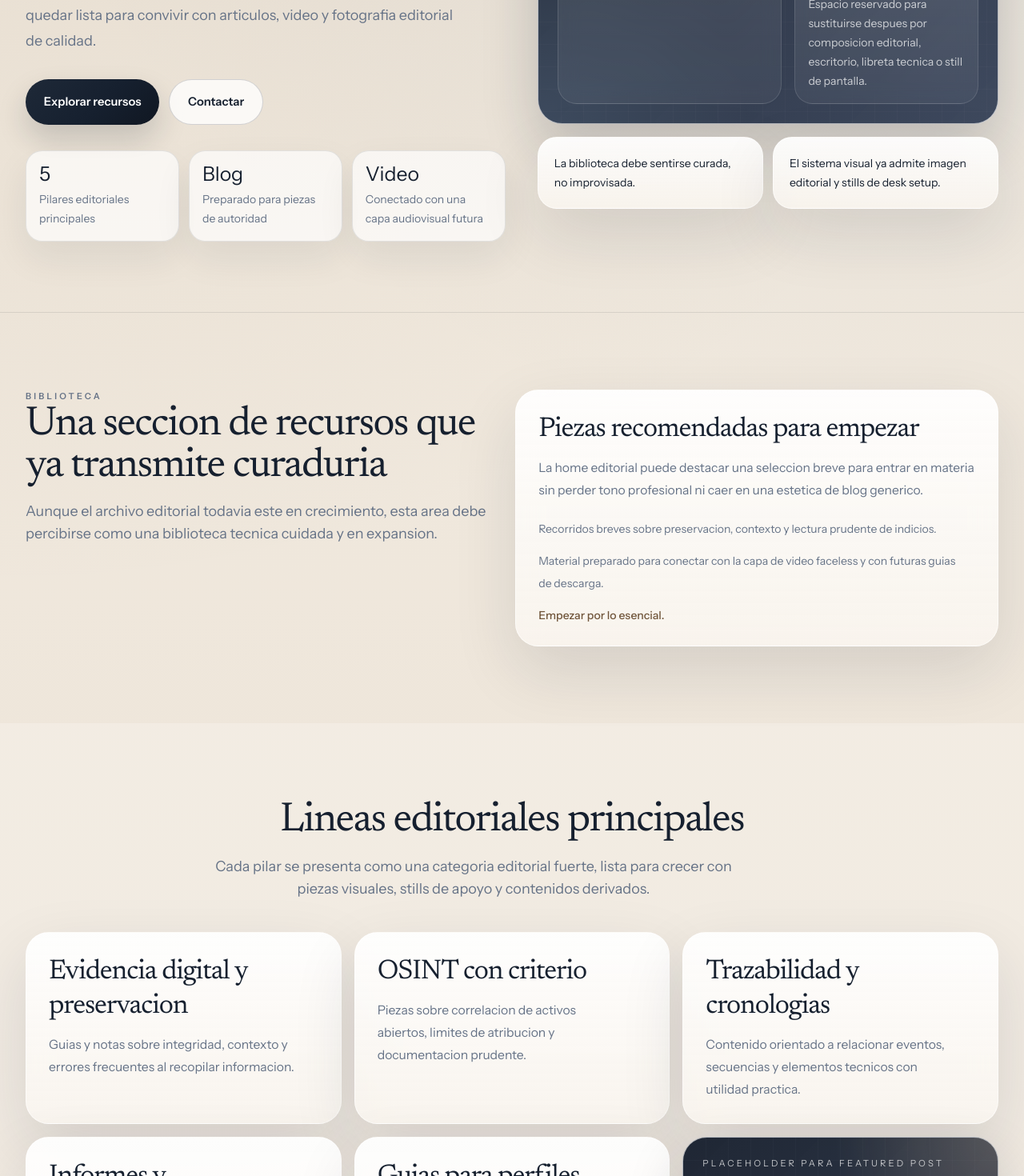
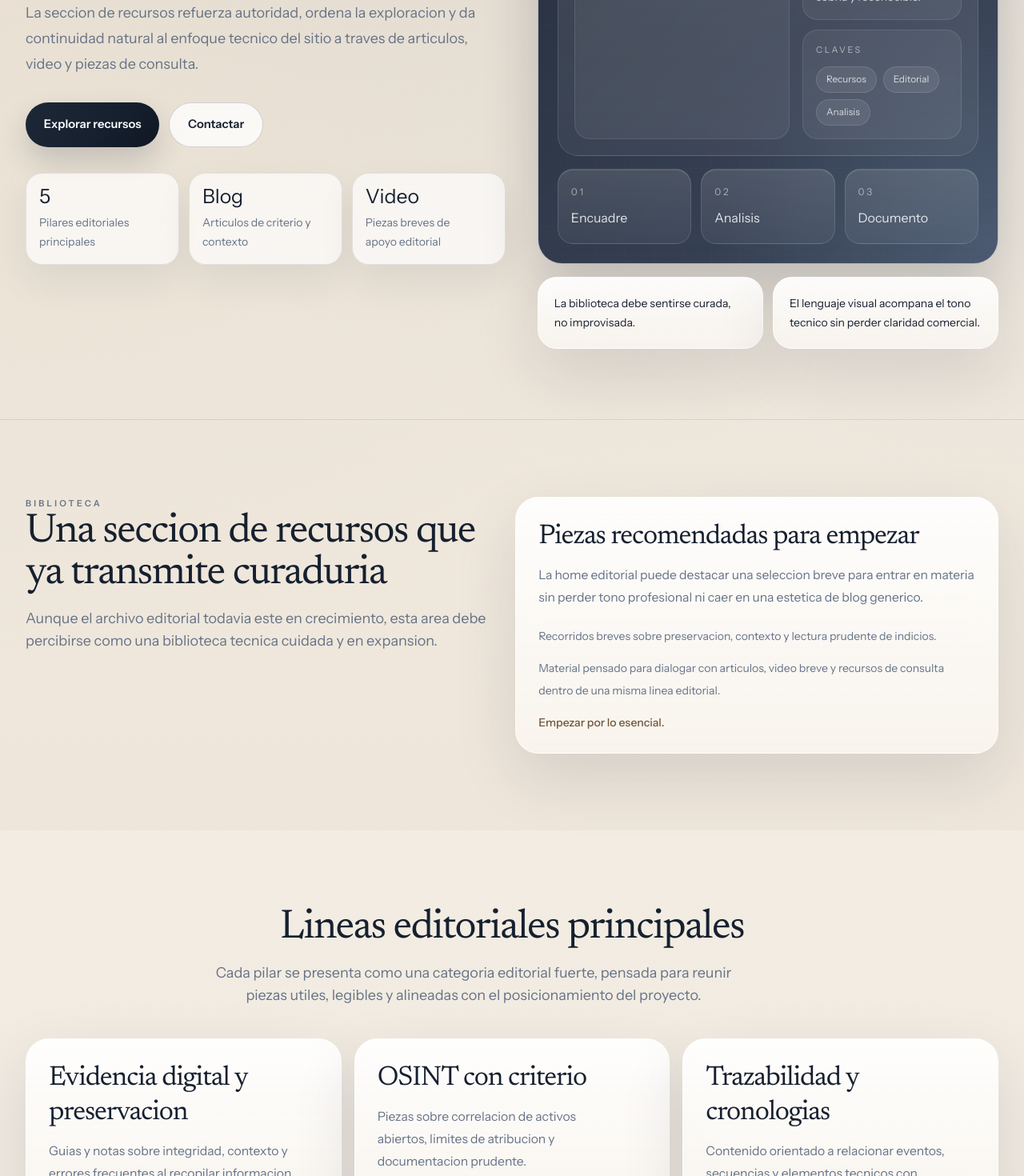
Before and after one commit to PdfNova/perito-digital-lab, a Next.js app in the folder app/: page /recursos in a window 1280 px wide. Shown: the part 800-2270 px from the top of the page at 80% size. Built offline with nearby package versions, Linux system fonts and the light colour scheme.

Commit message:
feat: finalize premium brand copy and editorial polish

```diff
--- a/app/src/app/globals.css
+++ b/app/src/app/globals.css
@@ -236,6 +236,12 @@ a {
   opacity: 0.24;
 }
 
+.visual-frame[data-surface="editorial"]::before {
+  background:
+    radial-gradient(circle at top left, rgba(241, 210, 174, 0.18), transparent 22%),
+    radial-gradient(circle at bottom right, rgba(119, 145, 177, 0.18), transparent 32%);
+}
+
 .visual-window {
   position: relative;
   border: 1px solid rgba(255, 255, 255, 0.12);
--- a/app/src/app/page.tsx
+++ b/app/src/app/page.tsx
@@ -259,7 +259,7 @@ export default function HomePage() {
                   La arquitectura visual ya contempla hero photography, stills de escritorio y
                   composiciones editoriales.
                 </p>
-                <p>Eso permite crecer en presencia sin rehacer componentes ni jerarquia.</p>
+                <p>La imagen acompana el posicionamiento del sitio y refuerza una presencia de firma mas consistente.</p>
               </div>
             </SurfaceCard>
           </div>
--- a/app/src/app/recursos/page.tsx
+++ b/app/src/app/recursos/page.tsx
@@ -51,25 +51,26 @@ export default function ResourcesPage() {
     <>
       <PageHero
         eyebrow="Recursos"
-        title="Una biblioteca editorial preparada para verse como parte de una marca tecnica seria"
-        subtitle="La seccion de recursos debe reforzar autoridad, invitar a explorar y quedar lista para convivir con articulos, video y fotografia editorial de calidad."
+        title="Una biblioteca editorial integrada en una marca tecnica sobria y consistente"
+        subtitle="La seccion de recursos refuerza autoridad, ordena la exploracion y da continuidad natural al enfoque tecnico del sitio a traves de articulos, video y piezas de consulta."
         primaryAction={{ href: "#biblioteca", label: "Explorar recursos" }}
         secondaryAction={{ href: "/contacto", label: "Contactar" }}
         stats={[
           { value: "5", label: "Pilares editoriales principales" },
-          { value: "Blog", label: "Preparado para piezas de autoridad" },
-          { value: "Video", label: "Conectado con una capa audiovisual futura" },
+          { value: "Blog", label: "Articulos de criterio y contexto" },
+          { value: "Video", label: "Piezas breves de apoyo editorial" },
         ]}
         notes={[
           "La biblioteca debe sentirse curada, no improvisada.",
-          "El sistema visual ya admite imagen editorial y stills de desk setup.",
+          "El lenguaje visual acompana el tono tecnico sin perder claridad comercial.",
         ]}
         visual={
           <VisualPlaceholder
-            label="Placeholder editorial principal"
-            title="Biblioteca tecnica, video faceless y fotografia de workspace"
-            caption="Espacio reservado para sustituirse despues por composicion editorial, escritorio, libreta tecnica o still de pantalla."
-            tags={["Recursos", "Editorial", "Workspace"]}
+            label="Biblioteca tecnica"
+            title="Articulos, piezas audiovisuales y notas de trabajo bajo un mismo criterio editorial"
+            caption="Una composicion pensada para asociar contenido, analisis y documentacion con una presencia de marca sobria y reconocible."
+            tags={["Recursos", "Editorial", "Analisis"]}
+            variant="briefing"
           />
         }
       />
@@ -89,7 +90,7 @@ export default function ResourcesPage() {
           >
             <div className="grid gap-3 text-sm leading-7 text-[var(--color-muted)]">
               <p>Recorridos breves sobre preservacion, contexto y lectura prudente de indicios.</p>
-              <p>Material preparado para conectar con la capa de video faceless y con futuras guias de descarga.</p>
+              <p>Material pensado para dialogar con articulos, video breve y recursos de consulta dentro de una misma linea editorial.</p>
             </div>
             <p className="text-sm font-medium text-[var(--color-accent-strong)]">
               Empezar por lo esencial.
@@ -102,7 +103,7 @@ export default function ResourcesPage() {
         <Container id="biblioteca">
           <SectionHeading
             title="Lineas editoriales principales"
-            description="Cada pilar se presenta como una categoria editorial fuerte, lista para crecer con piezas visuales, stills de apoyo y contenidos derivados."
+            description="Cada pilar se presenta como una categoria editorial fuerte, pensada para reunir piezas utiles, legibles y alineadas con el posicionamiento del proyecto."
             align="center"
           />
           <div className="mt-10 grid gap-4 md:grid-cols-2 xl:grid-cols-3">
@@ -110,11 +111,12 @@ export default function ResourcesPage() {
               <SurfaceCard key={pillar.title} title={pillar.title} description={pillar.description} />
             ))}
             <VisualPlaceholder
-              label="Placeholder para featured post"
-              title="Bloque preparado para articulo destacado o pieza audiovisual principal"
-              caption="Puede sustituirse por miniatura editorial o fotografia real sin rehacer la maqueta."
-              tags={["Featured", "Articulo", "Video"]}
+              label="Contenido destacado"
+              title="Una pieza central para abrir la biblioteca con contexto, criterio y continuidad visual"
+              caption="Este bloque refuerza la idea de biblioteca curada y permite destacar una guia, un articulo o una pieza audiovisual con mayor peso."
+              tags={["Destacado", "Articulo", "Video"]}
               className="md:col-span-2 xl:col-span-1 min-h-[23rem]"
+              variant="studio"
             />
           </div>
           <div className="mt-8 flex flex-wrap items-center justify-between gap-4 border-t border-[var(--color-border)] pt-6">
@@ -138,11 +140,12 @@ export default function ResourcesPage() {
           </SurfaceCard>
 
           <VisualPlaceholder
-            label="Placeholder de escritorio editorial"
-            title="Espacio para libreta, monitor, subtitulos y composicion de contenidos"
-            caption="Preparado para reforzar la sensacion de marca editorial de alto nivel."
-            tags={["Desk setup", "Editorial", "Contenido"]}
+            label="Criterio editorial"
+            title="Libreta, monitor y estructura de contenidos como parte de una biblioteca con identidad propia"
+            caption="Una escena que acompana la dimension editorial del proyecto y sostiene una sensacion de archivo tecnico bien cuidado."
+            tags={["Editorial", "Contenido", "Biblioteca"]}
             className="min-h-[22rem]"
+            variant="timeline"
           />
         </Container>
       </Section>
@@ -155,12 +158,12 @@ export default function ResourcesPage() {
           >
             <div className="grid gap-3 text-sm leading-7 text-[var(--color-muted)]">
               <p>El contenido deja de ser un relleno visual y pasa a integrarse como una capa de autoridad, marca y conversion.</p>
-              <p>La seccion queda lista para incorporar miniaturas, retratos de workspace o visuales de pizarra faceless.</p>
+              <p>La biblioteca funciona como un entorno de referencia: ayuda a entender mejor el marco tecnico antes de plantear una consulta.</p>
             </div>
           </SurfaceCard>
 
           <SurfaceCard
-            title="Una biblioteca mas preparada para convertirse en marca"
+            title="Una biblioteca que ya actua como marca"
             description="La mejora visual de recursos hace que la web parezca menos estatica y mas cercana a una firma con criterio, archivo y presencia editorial propia."
           >
             <TagList
@@ -176,10 +179,10 @@ export default function ResourcesPage() {
 
       <ActionBanner
         title="Si el contenido ya aclaro el marco, el siguiente paso es plantear la necesidad con contexto"
-        description="La seccion de recursos queda preparada para incorporar fotografia, miniaturas y composiciones editoriales sin perder sobriedad."
+        description="La seccion de recursos acompana el posicionamiento del sitio y funciona como una biblioteca de apoyo para entender mejor problemas, limites y criterios de trabajo."
         primaryAction={{ href: "/contacto", label: "Contactar" }}
         secondaryAction={{ href: "/metodologia", label: "Ver metodologia" }}
-        note="Esta es una de las zonas que mas gana con un lenguaje visual mas editorial."
+        note="El valor editorial refuerza autoridad y mejora la calidad de las consultas que llegan al sitio."
       />
     </>
   );
--- a/app/src/components/site-footer.tsx
+++ b/app/src/components/site-footer.tsx
@@ -16,7 +16,7 @@ export function SiteFooter() {
         <div className="grid gap-6 lg:grid-cols-[1.1fr_0.9fr]">
           <SurfaceCard
             title="Presencia digital para casos que requieren criterio"
-            description="Investigacion digital, analisis forense, OSINT y documentacion tecnica con enfoque sobrio, visual y preparado para una futura capa editorial mas amplia."
+            description="Investigacion digital, analisis forense, OSINT y documentacion tecnica con una presencia sobria, clara y orientada a autoridad profesional."
           >
             <TagList
               items={[
@@ -46,15 +46,15 @@ export function SiteFooter() {
               </div>
             </div>
 
-            <div className="visual-frame min-h-[15rem] p-5">
+            <div data-surface="editorial" className="visual-frame min-h-[15rem] p-5">
               <div className="visual-grid" />
               <div className="relative flex h-full flex-col justify-between">
                 <div>
                   <p className="text-[0.68rem] uppercase tracking-[0.28em] text-white/58">
-                    Marca preparada para imagen real
+                    Firma tecnica
                   </p>
                   <p className="mt-4 max-w-xs text-lg leading-8 text-white/82">
-                    Espacio visual reservado para despacho, herramientas y workspace de analisis.
+                    Despacho, analisis y documentacion reunidos bajo una presencia clara y discreta.
                   </p>
                 </div>
                 <div className="grid gap-3">
--- a/app/src/components/ui.tsx
+++ b/app/src/components/ui.tsx
@@ -445,7 +445,7 @@ export function ActionBanner({
             <div className="grid gap-4 lg:justify-items-end">
               <div className="visual-window w-full max-w-md rounded-[1.6rem] p-5 text-white">
                 <p className="text-[0.68rem] uppercase tracking-[0.28em] text-white/55">
-                  Consulta inicial
+                  Conversacion inicial
                 </p>
                 <div className="mt-4 grid gap-3">
                   <div className="visual-line h-2.5 w-[72%]" />
```
